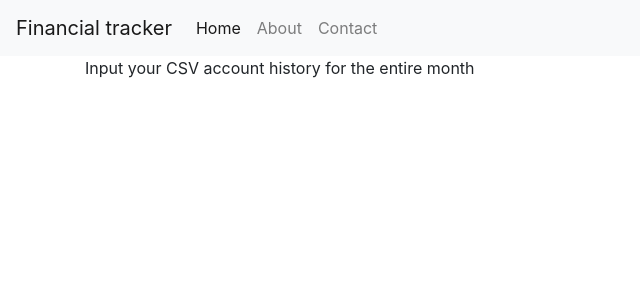
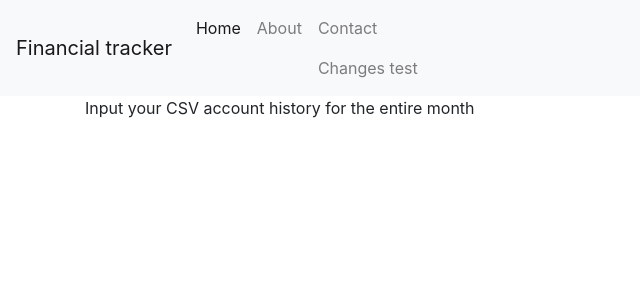
Before and after one commit to szymonKordusiak/FinancialTracker, a Python web app: template FinancialTracker/myfinancialtracker/templates/home.html in a window 1280 px wide. Shown: the top 300 px of the page, without its empty margins (0-640 px from the left). Run offline with Jinja, Linux system fonts and the light colour scheme; the template is opened without the code that fills it, so the values that code supplies are empty; some libraries are stand-ins or nearby versions.

Commit message:
first push
first modify

```diff
--- a/FinancialTracker/myfinancialtracker/templates/base.html
+++ b/FinancialTracker/myfinancialtracker/templates/base.html
@@ -34,6 +34,7 @@
           </li>
           <li class="nav-item">
             <a class="nav-link" href="#">Contact</a>
+            <a class="nav-link" href="#"> Changes test </a>
           </li>
         </ul>
       </div>
```
